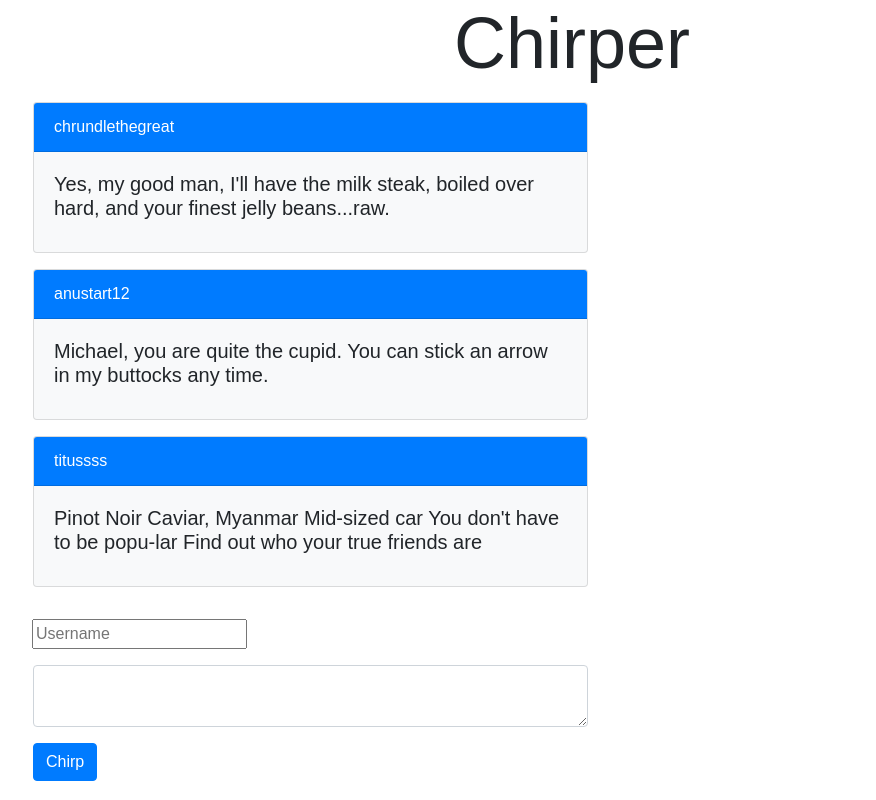
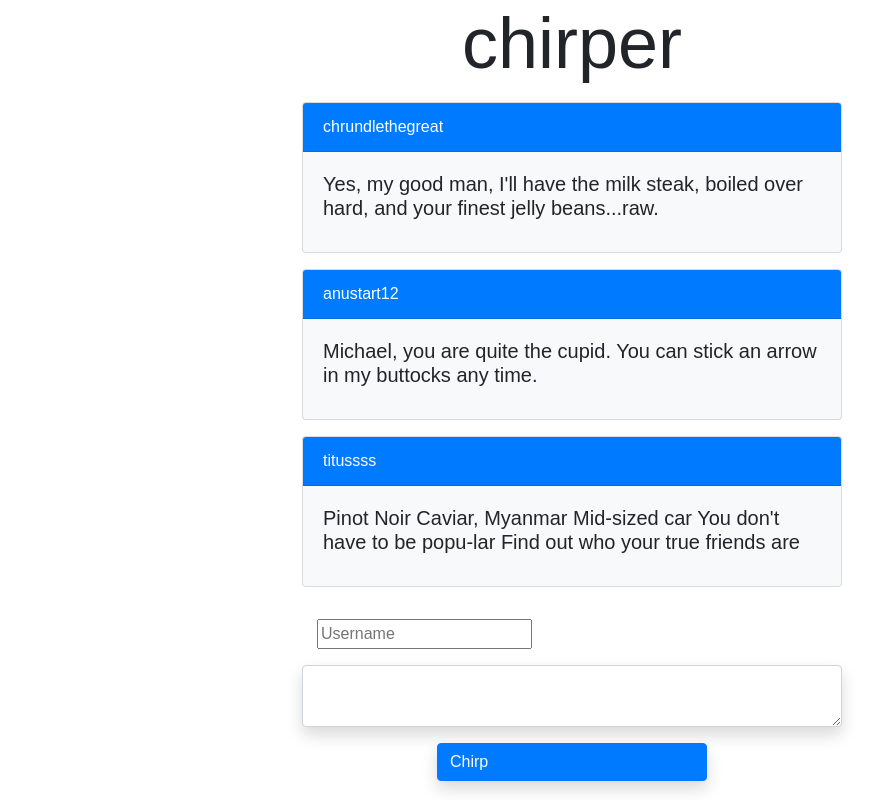
Before and after one commit to percussion1313/chirper, a React (Create React App) app: page / in a window 1280 px wide. Shown: the whole page, without its empty margins (68-944 px from the left). Built offline with nearby package versions, Linux system fonts and the light colour scheme.

Commit message:
Centered items

```diff
--- a/src/app.jsx
+++ b/src/app.jsx
@@ -43,7 +43,7 @@ class App extends Component {
 
   render() {
     return (
-      <div>
+      <div className = "container">
         <Header />
         <Cardlist items = {this.state.defaultChirps} />
         <Submitform postChirp = {this.postChirp}/>
--- a/src/components/Submitform.jsx
+++ b/src/components/Submitform.jsx
@@ -4,16 +4,16 @@ const Submitform = (props) => {
 
     return (
         <div>
-            <div class="col-md-6">
+            <div class="col-md-6 mx-auto">
                 <input type="text" id="username" placeholder="Username" />
             </div>
-            <textarea className="form-control col-sm-6 pagination-centered m-3 position-relative" id="chirp"></textarea>
+            <textarea className="form-control col-md-6 pagination-centered m-3 position-relative shadow mx-auto" id="chirp"></textarea>
             <div>
                 <button
-                    className="btn btn-primary m-3 d-flex justify-content-center"
+                    className="btn btn-primary m-3 d-flex mx-auto col-md-3  shadow"
                     name="cardSubmitButton"
                     onClick={event => props.postChirp(event)}>Chirp
-        </button>
+             </button>
             </div>
         </div>
 
--- a/src/components/cardlist.jsx
+++ b/src/components/cardlist.jsx
@@ -9,7 +9,7 @@ const Cardlist = (props) => {
   });
 
   return (
-      <div className="col-md-6 m-3 d-flex justify-content-center">
+      <div className="col-md-6 m-3 justify-content-center mx-auto">
         <div className="row flex-md-row">{cards}</div>
       </div>
   );
--- a/src/components/header.jsx
+++ b/src/components/header.jsx
@@ -7,7 +7,7 @@ class Header extends Component {
            <nav className="Nav">
              <div className="Nav-menus">
                <div className="Nav-brand display-3 d-flex justify-content-center">
-                 <a>Chirper</a>
+                 <a>chirper</a>
                </div>
              </div>
            </nav>
```
